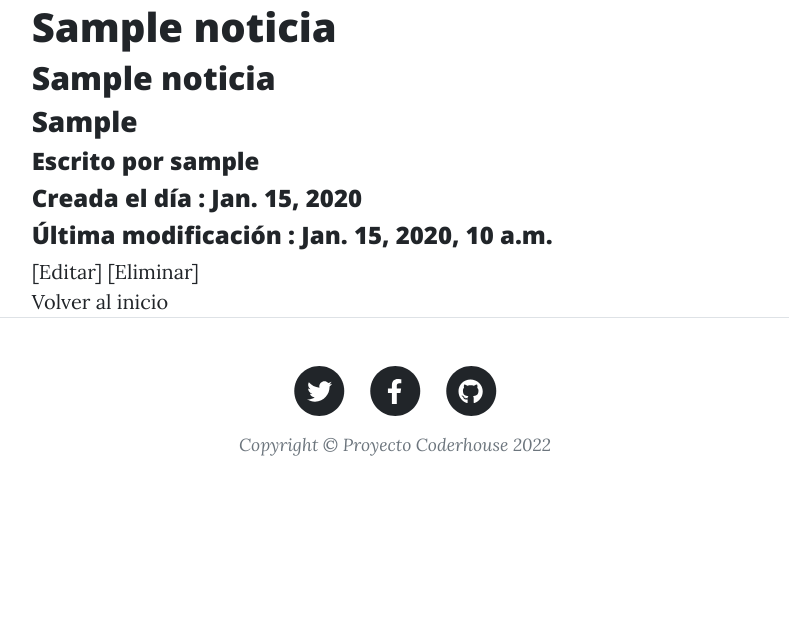
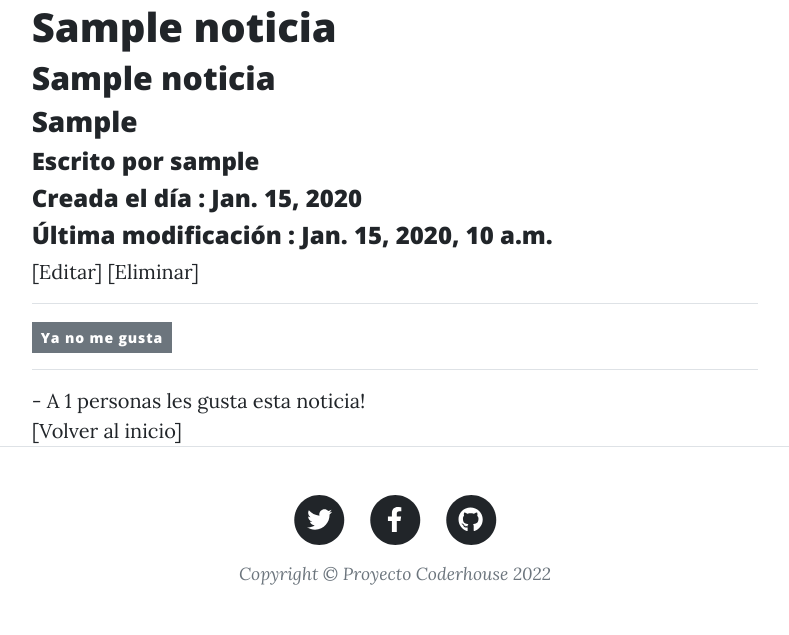
Before and after one commit to ckalvaro/proyecto_django, a Django app: page /AppBlog/noticia/1 in a window 1280 px wide. Shown: the part 453-1088 px from the top of the page, without its empty margins (245-1034 px from the left). Before the commit the page ends 909 px from the top, so only its background shows below. Run offline with Django 4.2, Linux system fonts and the light colour scheme; a user stored in the database is signed in; tables that the repository leaves empty hold one stand-in row (values such as "Sample post"); parts of the project's set-up code (start-up, migrations or seed data) failed here and were passed over; some libraries are stand-ins or nearby versions.

Commit message:
Agrego features de dar like y editar noticia del propio usuario que creó Álvaro

```diff
--- a/Stamps/AppBlog/admin.py
+++ b/Stamps/AppBlog/admin.py
@@ -1,6 +1,5 @@
 from django.contrib import admin
-from AppBlog.models import Noticia, Usuario, Categoria
+from AppBlog.models import Noticia, Categoria
 # Register your models here.
 admin.site.register(Noticia)
-admin.site.register(Usuario)
 admin.site.register(Categoria)
--- a/Stamps/AppBlog/models.py
+++ b/Stamps/AppBlog/models.py
@@ -23,20 +23,14 @@ class Noticia(models.Model):
     #ultima_modificacion se actualiza cada vez que se guarda un cambio en la noticia
     ultima_modificacion = models.DateTimeField(auto_now_add=False, auto_now=True, null = True, blank=True)
     categoria= models.ForeignKey(Categoria, blank=True, null=True, on_delete=models.CASCADE)
+    #un usuario puede tener varios posts, y cada post puede tener varios likes
+    likes = models.ManyToManyField(User, related_name='noticia_likes')
 
-    def __str__(self):
+    def str(self):
         return self.titulo + " por " + str(self.autor)
 
     def get_absolute_url(self):
         return reverse('AppBlog:detalle', args=(str(self.id)))
 
-class Usuario(models.Model):
-    nombre = models.CharField(max_length=50)
-    apellido = models.CharField(max_length=50)
-    email = models.EmailField(max_length=50)
-    nombre_de_usuario = models.CharField(max_length = 80)
-    # contraseña1=models.CharField(max_length = 20)
-    # contraseña2=models.CharField(max_length = 20)
-
-    def  __str__(self):
-        return str(self.nombre_de_usuario)
+    def cantidad_likes(self):
+        return self.likes.count()
--- a/Stamps/AppBlog/templates/AppBlog/noticia_detalle.html
+++ b/Stamps/AppBlog/templates/AppBlog/noticia_detalle.html
@@ -8,12 +8,37 @@
         <h1>{{ noticia.titulo }}</h1>
         <h2>{{ noticia.subtitulo }}</h2>
         <h3>{{ noticia.cuerpo|safe }}</h3>
-        <h4>Escrito por {{ noticia.autor }}</h4>
+        <h4>Escrito por {{ noticia.autor }} </h4>
         <h4>Creada el día : {{ noticia.fecha_creacion }}</h4>
         <h4>Última modificación : {{ noticia.ultima_modificacion }}</h4>
-        <a href= "{% url 'AppBlog:editar_noticia' noticia.pk %}"> [Editar] </a>
-        <a href= "{% url 'AppBlog:eliminar_noticia' noticia.pk %}"> [Eliminar] </a>
+        {% if user.is_authenticated %}
+                {% if user.id == noticia.autor.id %}
+                        <a href= "{% url 'AppBlog:editar_noticia' noticia.pk %}"> [Editar] </a>
+                        <a href= "{% url 'AppBlog:eliminar_noticia' noticia.pk %}"> [Eliminar] </a>
+                        <br>
+                {% endif %}
+        {% endif %}
+        <hr>
+        {% if user.is_authenticated %}
+                {% if likeado %}
+                <form action="{% url 'AppBlog:like_noticia' noticia.pk %}" method="POST">
+                {% csrf_token %}
+                        <button type="submit" name="noticia_like" value="{{ noticia.id }}" class="btn btn-secondary btn-sm">
+                        Ya no me gusta
+                        </button>
+                </form>
+
+                {% else %}
+                <form action="{% url 'AppBlog:like_noticia' noticia.pk %}" method="POST">
+                {% csrf_token %}
+                        <button type="submit" name="noticia_like" value="{{ noticia.id }}" class="btn btn-primary btn-sm">
+                        Me gusta
+                        </button>
+                </form>
+                {% endif %}
+        {% endif %}
+        <hr>
+        - A {{ cantidad_likes }} personas les gusta esta noticia!
         <br>
-        <a href="{% url 'AppBlog:inicio' %}">Volver al inicio</a>
-
+        <a href="{% url 'AppBlog:inicio' %}">[Volver al inicio]</a>
 {% endblock %}
--- a/Stamps/AppBlog/urls.py
+++ b/Stamps/AppBlog/urls.py
@@ -1,5 +1,5 @@
 from django.urls import path
-from AppBlog.views import inicio, noticia_detalle_view, form_noticias, editar_noticia, eliminar_noticia, NuevaCategoriaView, login_view, registro, editar_usuario
+from AppBlog.views import inicio, noticia_detalle_view, form_noticias, editar_noticia, eliminar_noticia, NuevaCategoriaView, login_view, registro, editar_usuario, like_noticia
 # from django.contrib.staticfiles.urls import staticfiles_urlpatterns
 from django.contrib.auth.views import LogoutView
 
@@ -17,7 +17,8 @@ urlpatterns = [
     #path('eliminar_usuario/<id>', eliminar_usuario, name = 'eliminar_usuario'),
     path('login/', login_view, name="login"),
     path('registro/', registro, name = 'registro'),
-    path('logout/', LogoutView.as_view(template_name ='AppBlog/index.html'), name='logout')
+    path('logout/', LogoutView.as_view(template_name ='AppBlog/index.html'), name='logout'),
+    path('noticia/like/<int:pk>', like_noticia, name='like_noticia')
 ]
 
 # urlpatterns += staticfiles_urlpatterns()
--- a/Stamps/AppBlog/views.py
+++ b/Stamps/AppBlog/views.py
@@ -1,15 +1,13 @@
-from django.shortcuts import render, redirect
-from AppBlog.models import Noticia
-from AppBlog.forms import FormularioNoticia
+from django.shortcuts import render, redirect, get_object_or_404
 from django.views.generic import DetailView, UpdateView, ListView, DeleteView, CreateView
 from django.contrib.auth.decorators import login_required
-from django.urls import reverse_lazy
+from django.urls import reverse_lazy, reverse
 from django.shortcuts import render
-from AppBlog.models import Noticia, Usuario
+from AppBlog.models import Noticia
 from AppBlog.forms import FormularioNoticia, RegistroDeUsuario, InicioDeUsuario, UserEditForm
 from AppBlog.models import Categoria
-from django.contrib.auth.forms import AuthenticationForm, UserCreationForm
 from django.contrib.auth import login, logout, authenticate
+from django.http import HttpResponseRedirect
 
 # Create your views here.
 class inicio(ListView):
@@ -20,8 +18,19 @@ class inicio(ListView):
 class noticia_detalle_view(DetailView):
     model = Noticia
     template_name = 'AppBlog/noticia_detalle.html'
+    def get_context_data(self, *args, **kwargs):
+        context = super(noticia_detalle_view, self).get_context_data(**kwargs)
+        #esto accede a la noticia con ID == a la noticia del detalle
+        datos_noticia = get_object_or_404(Noticia, id=self.kwargs['pk'])
+        likeado = False
+        likes = datos_noticia.cantidad_likes()
+        if datos_noticia.likes.filter(id=self.request.user.id).exists():
+            likeado = True
+        context["cantidad_likes"] = likes
+        context["likeado"] = likeado
+        return context
 
-@login_required
+#@login_required
 def form_noticias(request):
     if request.method == 'POST':
         form = FormularioNoticia(request.POST)
@@ -54,77 +63,17 @@ def noticias(request):
     noticias = Noticia.objects.all()
     return render(request, 'AppBlog/noticias.html', {'noticias':noticias})
 
-# def form_usuarios(request):
-#     if request.method == 'POST':
-#         form = RegistroDeUsuario(request.POST)
-#         # if form.is_valid():
-#         #     info = form.cleaned_data
-#         #     nombre = info.get('nombre')
-#         #     apellido = info.get('apellido')
-#         #     email = info.get('email')
-#         #     nombre_de_usuario = info.get('nombre_de_usuario')
-#         #     contraseña1 = info.get('contrseña1')
-#         #     contraseña2 = info.get('contrseña2')
-#         #     usuario = Usuario (nombre = nombre, apellido = apellido, email = email, nombre_de_usuario = nombre_de_usuario, contraseña1 = contraseña1)
-#         #     usuario.save()
-#         #     mensaje = "Carga exitosa"
-#         #     return render(request, 'AppBlog/formulario_usuario.html', {'mensaje':mensaje})
-#         if form.is_valid():
-#             username = form.cleaned_data["username"]
-#             form.save()
-#             return render (request, 'AppBlog.html', {"mensaje" :  f"Usuario {username} creado"})
-#     else:
-#         form = RegistroDeUsuario()
-#         mensaje = "Rellene el formulario"
-#         return render(request, 'AppBlog/formulario_usuario.html', {'mensaje':mensaje, 'form':form})
+def like_noticia(request, pk):
+    noticia = get_object_or_404(Noticia, id = request.POST.get('noticia_like'))
+    likeado = False
+    if noticia.likes.filter(id=request.user.id).exists():
+        noticia.likes.remove(request.user)
+        likeado = False
+    else:
+        noticia.likes.add(request.user)
+        likeado = True
+    return HttpResponseRedirect(reverse('AppBlog:detalle' , args=(str(pk))))
 
-
-# def usuarios(request):
-#     usuarios = Usuario.objects.all()
-#     return render(request, 'AppBlog/usuarios.html', {'usuarios':usuarios})
-
-
-# def eliminar_usuario(request, id):
-#     usuario = Usuario.objects.get(id = id)
-#     usuario.delete()
-#     usuarios=Usuario.objects.all()
-#     return render(request, 'AppBlog/usuarios.html', {'usuarios': usuarios})
-
-
-# def editar_usuario(request, id):
-#     usuario=Usuario.objects.get(id = id)
-#     if request.method == "POST":
-#         form = RegistroDeUsuario(request.POST)
-#         if form.is_valid():
-#             info = form.cleaned_data
-#             usuario.nombre = info["nombre"]
-#             usuario.apellido = info["apellido"]
-#             usuario.email = info["email"]
-#             usuario.nombre_de_usuario = info["nombre_de_usuario"]
-#             usuario.contraseña1 = info["contraseña1"]
-#             usuario.save()
-#             usuarios=Usuario.objects.all()
-#             mensaje = "Usuario editado exitosamente"
-#             return render(request, 'AppBlog/usuarios.html', {'usuarios': usuarios, 'mensaje': mensaje})
-
-#     else:
-#         form = RegistroDeUsuario( initial = {
-#             "nombre" : usuario.nombre,
-#             "apellido" : usuario.apellido,
-#             "email" : usuario.email,
-#             "nombre_de_usuario" : usuario.nombre_de_usuario,
-#             "contraseña1" : usuario.contraseña1,
-
-#         })
-
-#     return render (request, 'AppBlog/editar_usuario.html', {
-#         "formulario": form,
-#         "nombre" : usuario.nombre,
-#         "id" : usuario.id,
-#         # "apellido" : usuario.apellido,
-#         # "email" : usuario.email,
-#         # "nombre_de_usuario" : usuario.nombre_de_usuario,
-#     })
 
 def login_view(request):
     if request.method == "POST":
```
Also changed, not shown: Stamps/AppBlog/forms.py (+1 -14 lines), Stamps/AppBlog/templates/AppBlog/eliminar_noticia.html (+8 -6 lines), Stamps/AppBlog/templates/AppBlog/formulario_noticia.html (+4 -3 lines), Stamps/AppBlog/templates/AppBlog/inicio_app_blog.html (+6 -2 lines), Stamps/AppBlog/migrations/0014_noticia_likes.py (added), 1 other file.
